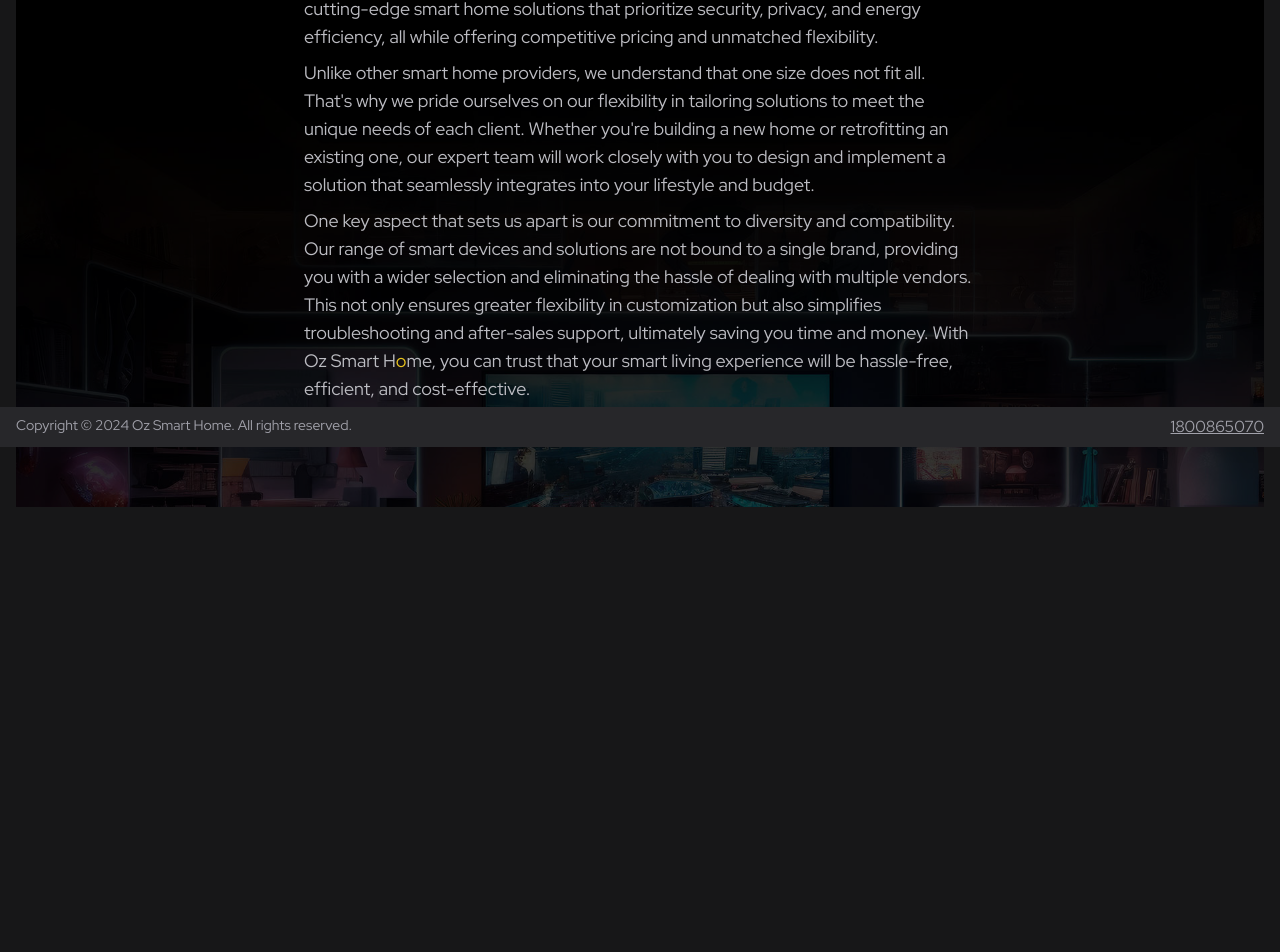
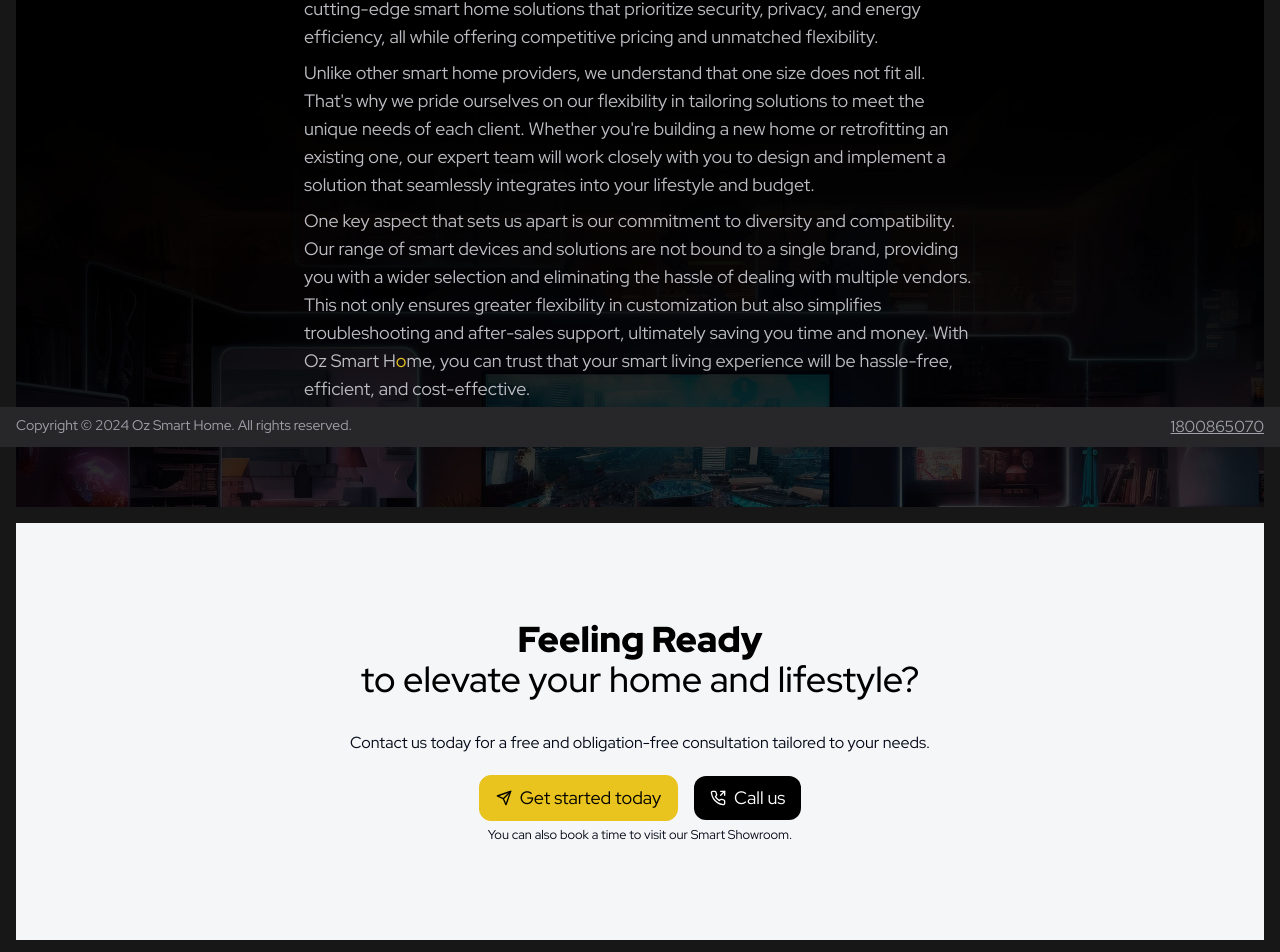
Before and after one commit to jamshidGhiasi/oz-smart-home, a Next.js app: page /about in a window 1280 px wide. Shown: the part 353-1305 px from the top of the page. Before the commit the page ends 876 px from the top, so only its background shows below. Built offline with nearby package versions, Linux system fonts and the light colour scheme.

Commit message:
Progress with content

```diff
--- a/app/(pages)/about/page.tsx
+++ b/app/(pages)/about/page.tsx
@@ -4,6 +4,8 @@ import ContentWrapper from "@/components/shared/layout/content-wrapper";
 import type { Metadata } from 'next'
 import Image from 'next/image'
 import pic from '@/public/bg-test-1.jpg'
+import Link from 'next/link'
+import { ChevronRight, PhoneOutgoing, Send, PenTool, CheckSquare, Kanban, Headphones, Lightbulb, Blinds, AirVent, DoorOpen, Theater, Wifi, Workflow, Webcam, Cctv } from 'lucide-react'
 
 export const metadata: Metadata = {
   title: 'About <OSHCopy /> - Elevating Your Living Experience',
@@ -11,11 +13,13 @@ export const metadata: Metadata = {
 }
 const AboutPage = async () => {
   return (
-    <ContentWrapper className='   relative  z-20 bg-black mx-4 my-4 px-8 lg:px-0 py-12 lg:py-24 min-h-[calc(100vh-64px-40px-2rem)]  overflow-hidden'>
+    <div>
+
+    <ContentWrapper className='   relative  z-20 bg-black mx-4 my-4 px-8 lg:px-0 py-12 lg:py-24  overflow-hidden'>
 
       <div className="relative text-white z-20 text-lg w-full max-w-2xl mx-auto">
         <h1 className='text-2xl sm:text-2xl md:text-3xl lg:text-4xl mb-1 mt-0 text-left text-white'> <span className='sub-heading'>About us</span></h1>
-        <span className="mb-4 block text-md font-rhd">What we pride ourselves on</span>
+        <span className="mb-4 block text-md font-rhd">Discover Our Story</span>
         <p className="text-[hsl(240,5%,74.9%)]">
           At <OSHCopy />, we are committed to redefining the landscape of smart living solutions. Established in 2020, we've quickly emerged as industry leaders, driven by a passion for innovation, security, and efficiency. Our mission is simple: to provide cutting-edge smart home solutions that prioritize security, privacy, and energy efficiency, all while offering competitive pricing and unmatched flexibility.
         </p>
@@ -31,6 +35,21 @@ const AboutPage = async () => {
         <Image src={pic} className='absolute bottom-0' objectFit='contain' alt='' />
       </div>
     </ContentWrapper>
+    <ContentWrapper className=' bg-[#f5f6f7] mx-4 my-4 py-12 lg:py-24 '>
+        <div className=' text-black    '>
+          <h2 className='text-2xl sm:text-2xl md:text-3xl lg:text-4xl mb-8 mt-0 text-center'> Feeling Ready<span className='sub-heading'>to elevate your home and lifestyle? </span></h2>
+        </div>
+        <div className='mx-auto flex flex-col items-center  '>
+          <p className='text-center font-b'>Contact us today for a free and obligation-free consultation tailored to your needs.</p>
+          <div className='mt-3 mb-1'>
+            <Link className=' text-md lg:text-lg inline-flex items-center gap-x-2 border py-2 px-4 rounded-xl mr-4 text-black bg-[#E9C31E] border-[#E9C31E] hover:bg-[#fff] hover:border-white hover:text-black transition-all ' href={'/contact'}><Send className='h-4 w-4' /> Get started today</Link>
+            <Link className=' text-md lg:text-lg inline-flex items-center gap-x-2 py-2 px-4 rounded-xl bg-black text-white hover:bg-[#e5e5e5] hover:text-black  transition-all' href={'/contact'}><PhoneOutgoing className='h-4 w-4' /> Call us</Link>
+
+          </div>
+          <small className='block text-center'>You can also book a time to visit our Smart Showroom.</small>
+        </div>
+      </ContentWrapper>
+    </div>
   );
 }
 export default AboutPage;
--- a/app/(pages)/knowledge-hub/page.tsx
+++ b/app/(pages)/knowledge-hub/page.tsx
@@ -16,7 +16,7 @@ const KnowledgeHubPage = () => {
     <ContentWrapper className='   relative  z-20 bg-black mx-4 my-4 px-8 lg:px-0 py-12 lg:py-24 min-h-[calc(100vh-64px-40px-2rem)] overflow-hidden'>
       <div className="relative text-white z-20 text-lg w-full max-w-2xl mx-auto">
         <h1 className='text-2xl sm:text-2xl md:text-3xl lg:text-4xl mb-1 mt-0 text-left text-white'> <span className='sub-heading'>Knowledge Hub</span></h1>
-        <span className="mb-4 block text-md font-rhd">What is smart home all about?</span>
+        <span className="mb-4 block text-md font-rhd">Stay Informed</span>
       </div>
       <div className='absolute  w-[2013px] left-[50%] -translate-x-[50%] h-full bottom-[-100px] bg-black opacity-35'>
         <Image src={pic} className='absolute bottom-0' objectFit='contain' alt='' />
--- a/app/(pages)/projects/page.tsx
+++ b/app/(pages)/projects/page.tsx
@@ -12,7 +12,7 @@ const ProjectsPage = async () => {
     <ContentWrapper className='   relative  z-20 bg-black mx-4 my-4 px-8 lg:px-0 py-12 lg:py-24  min-h-[calc(100vh-64px-40px-2rem)] overflow-hidden'>
       <div className="relative text-white z-20 text-lg w-full max-w-2xl mx-auto">
         <h1 className='text-2xl sm:text-2xl md:text-3xl lg:text-4xl mb-1 mt-0 text-left text-white'> <span className='sub-heading'>Projects</span></h1>
-        <span className="mb-4 block text-md font-rhd">What we are proud of</span>
+        <span className="mb-4 block text-md font-rhd">View Our Work</span>
       </div>
       <div className='absolute  w-[2013px] left-[50%] -translate-x-[50%] h-full bottom-[-100px] bg-black opacity-35'>
         <Image src={pic} className='absolute bottom-0' objectFit='contain' alt='' />
--- a/app/(pages)/reviews/page.tsx
+++ b/app/(pages)/reviews/page.tsx
@@ -15,7 +15,7 @@ const ReviewsPage = () => {
       <ContentWrapper className='   relative  z-20 bg-black mx-4 my-4 px-8 lg:px-0 py-12 lg:py-24 min-h-[calc(100vh-64px-40px-2rem)]  overflow-hidden'>
       <div className="relative text-white z-20 text-lg w-full max-w-2xl mx-auto">
         <h1 className='text-2xl sm:text-2xl md:text-3xl lg:text-4xl mb-1 mt-0 text-left text-white'> <span className='sub-heading'>Review</span></h1>
-        <span className="mb-4 block text-md font-rhd">What people have to say about us</span>
+        <span className="mb-4 block text-md font-rhd">See What Our Customers Say</span>
       </div>
       <div className='absolute  w-[2013px] left-[50%] -translate-x-[50%] h-full bottom-[-100px] bg-black opacity-35'>
         <Image src={pic} className='absolute bottom-0' objectFit='contain' alt='' />
```
